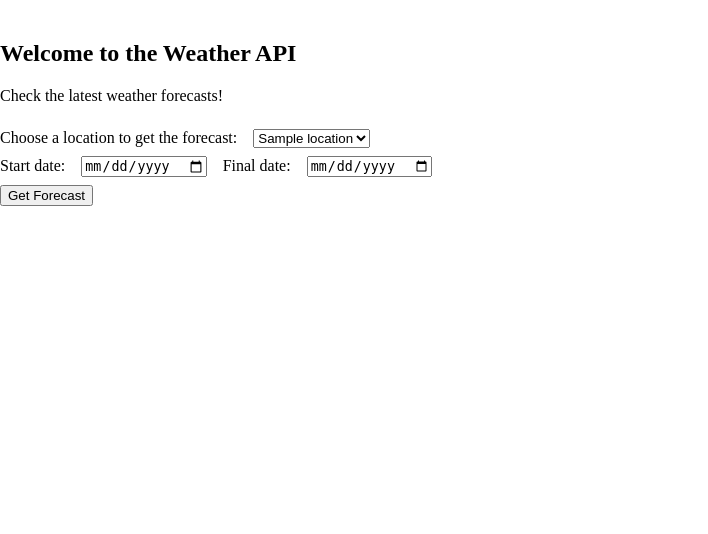
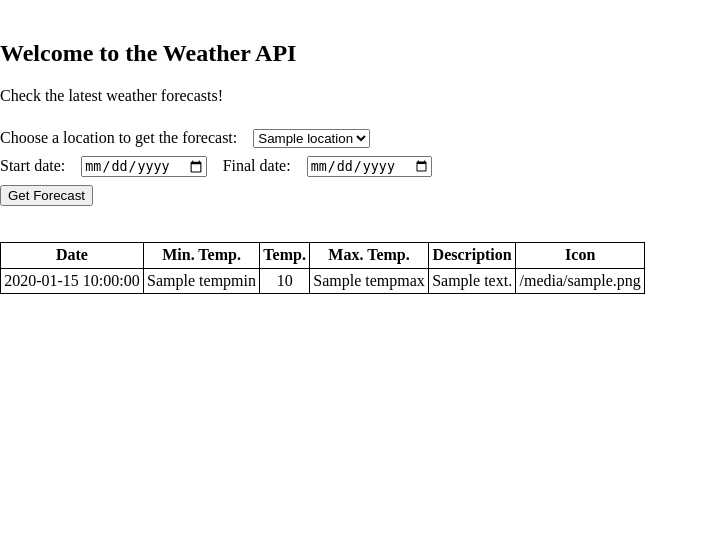
Before and after one commit to marcelogcardozo/weather-app, a FastAPI app: template src/frontend/templates/index.html in a window 1280 px wide. Shown: the part 80-614 px from the top of the page, without its empty margins (0-708 px from the left). Run offline with FastAPI, Linux system fonts and the light colour scheme; the template is opened without the code that fills it: most values are stand-ins (such as "Sample title", 1, 10 or a date in 2020).

Commit message:
feat: add a RedirectResponse to include the cache key as a query parameter on the homepage

```diff
--- a/src/app/main.py
+++ b/src/app/main.py
@@ -4,11 +4,11 @@ from datetime import timedelta as td
 from typing import Annotated
 
 from fastapi import FastAPI, Form, Request, Response
-from fastapi.responses import JSONResponse
+from fastapi.responses import RedirectResponse
 from fastapi.staticfiles import StaticFiles
 from fastapi.templating import Jinja2Templates
 
-from src.app.cache import RedisClient
+from src.app.utils import cache_has_key, get_cached_data, set_data_in_cache
 from src.scraper import get_locations, get_weather_data
 
 app = FastAPI(
@@ -26,11 +26,13 @@ app.mount(
 
 
 @app.get('/')
-def home(request: Request) -> Response:
+def home(request: Request, cache_key: str = '') -> Response:
     df_locations = get_locations()
 
     start_date = dt.today()  # noqa: DTZ011
-    final_date = start_date + td(days=15)
+    final_date = start_date + td(days=14)
+
+    weather_data = get_cached_data(cache_key)
 
     return templates.TemplateResponse(
         'index.html',
@@ -40,6 +42,7 @@ def home(request: Request) -> Response:
             'locations': df_locations['location'].to_list(),
             'start_date': start_date.strftime('%Y-%m-%d'),
             'final_date': final_date.strftime('%Y-%m-%d'),
+            'weather_data': weather_data,
         },
     )
 
@@ -51,29 +54,25 @@ def get_weather(
     final_date: Annotated[dt, Form()],
 ) -> dict:
     """Fetch weather data for a city with caching."""
-    with RedisClient() as redis_client:
-        cached_data = redis_client.get(f'weather:{location}')
 
-        if cached_data:
-            return JSONResponse(
-                content={
-                    'location': location,
-                    'historical_data': json.loads(cached_data),
-                },
-            )
+    cache_key = f'{location};{start_date};{final_date}'
 
-        weather_data = get_weather_data(
-            location,
-            start_date,
-            final_date,
-        ).to_dicts()
-
-        redis_client.set(
-            f'weather:{location}',
-            json.dumps(weather_data),
-            ex=60,
+    if cache_has_key(cache_key):
+        return RedirectResponse(
+            url='/',
+            status_code=303,
+            headers={'cache-key': cache_key},
         )
 
-        return JSONResponse(
-            content={'location': location, 'historical_data': weather_data},
-        )
+    weather_data = get_weather_data(
+        location,
+        start_date,
+        final_date,
+    )
+
+    set_data_in_cache(cache_key, json.dumps(weather_data), 60)
+
+    return RedirectResponse(
+        url=f'/?cache_key={cache_key}',
+        status_code=303,
+    )
--- a/src/frontend/static/css/index.css
+++ b/src/frontend/static/css/index.css
@@ -9,3 +9,16 @@
   margin-top: 0.5rem;
   margin-right: 1rem;
 }
+
+table,
+th,
+td {
+  border: 1px solid black;
+  border-collapse: collapse;
+  text-align: center;
+}
+
+th,
+td {
+  padding: 0.2rem;
+}
--- a/src/frontend/templates/base.html
+++ b/src/frontend/templates/base.html
@@ -3,8 +3,8 @@
   <head>
     <meta charset="UTF-8" />
     <meta name="viewport" content="width=device-width, initial-scale=1.0" />
-    <link rel="icon" href="/static/assets/favicon.png" />
-    <link rel="stylesheet" href="/static/css/style.css" />
+    <link rel="icon" href="{{ url_for('static', path='./assets/favicon.png') }}" />
+    <link rel="stylesheet" href="{{ url_for('static', path='./css/style.css') }}" />
     <title>{{ title }}</title>
   </head>
   <body>
@@ -15,7 +15,7 @@
       <h2>Welcome to the Weather API</h2>
       <p>Check the latest weather forecasts!</p>
 
-      <form action="/get_weather" method="post">
+      <form action="{{ url_for("get_weather") }}" method="post">
         <div class="flex-row">
           <label for="location">Choose a location to get the forecast:</label>
           <select name="location" id="location">
@@ -51,6 +51,5 @@
     <footer>
       <p>Weather API ®</p>
     </footer>
-    <script src="/static/js/main.js"></script>
   </body>
 </html>
--- a/src/frontend/templates/index.html
+++ b/src/frontend/templates/index.html
@@ -1 +1,23 @@
-{% extends "base.html" %} {% block content %} {% endblock %}
+{% extends "base.html" %} {% block content %} {% if weather_data %} <br /><br />
+<table>
+  <tr>
+    <th>Date</th>
+    <th>Min. Temp.</th>
+    <th>Temp.</th>
+    <th>Max. Temp.</th>
+    <th>Description</th>
+    <th>Icon</th>
+  </tr>
+  {% for data in weather_data %}
+  <tr>
+    <td>{{ data.date }}</td>
+    <td>{{ data.tempmin }}</td>
+    <td>{{ data.temp }}</td>
+    <td>{{ data.tempmax }}</td>
+    <td>{{ data.description }}</td>
+    <td>{{ data.icon | safe}}</td>
+  </tr>
+  {% endfor %}
+</table>
+
+{% endif %} {% endblock %}
--- a/src/scraper/visualcrossing_api/__init__.py
+++ b/src/scraper/visualcrossing_api/__init__.py
@@ -24,14 +24,14 @@ def _get_weather_forecast(
 
 
 def _get_icons_urls(icon: str) -> str:
-    return config.ICON_URL.format(icon=icon)
+    return config.TEMPLATE_ICON_TAG.format(icon=icon)
 
 
 def get_weather_data(
     location: str,
     start_date: dt | None = None,
     final_date: dt | None = None,
-) -> pl.DataFrame:
+) -> list[dict]:
     if start_date is None:
         start_date = dt.today()  # noqa: DTZ011
         final_date = start_date + td(days=15)
@@ -57,4 +57,4 @@ def get_weather_data(
 
     return df_forecast.select(
         ['date', 'tempmin', 'temp', 'tempmax', 'description', 'icon'],
-    )
+    ).to_dicts()
--- a/src/scraper/visualcrossing_api/config.py
+++ b/src/scraper/visualcrossing_api/config.py
@@ -5,7 +5,4 @@ TEMPLATE_URL_API = (
 
 ICON_URL = 'https://raw.githubusercontent.com/visualcrossing/WeatherIcons/main/SVG/1st%20Set%20-%20Color/{icon}.svg'
 
-TEMPLATE_ICON_TAG = (
-    '<img src=""https://raw.githubusercontent.com/visualcrossing/WeatherIcons/'
-    'main/SVG/1st%20Set%20-%20Color/{icon}.svg" alt="{icon}">'
-)
+TEMPLATE_ICON_TAG = '<img src="https://raw.githubusercontent.com/visualcrossing/WeatherIcons/main/SVG/1st%20Set%20-%20Color/{icon}.svg" alt="{icon}">'
```
